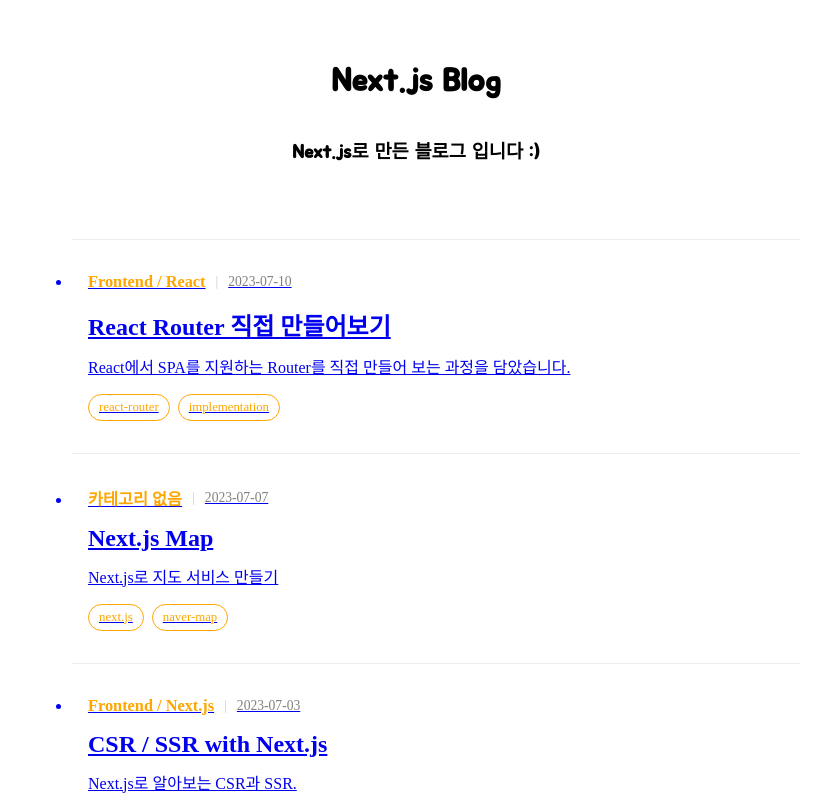
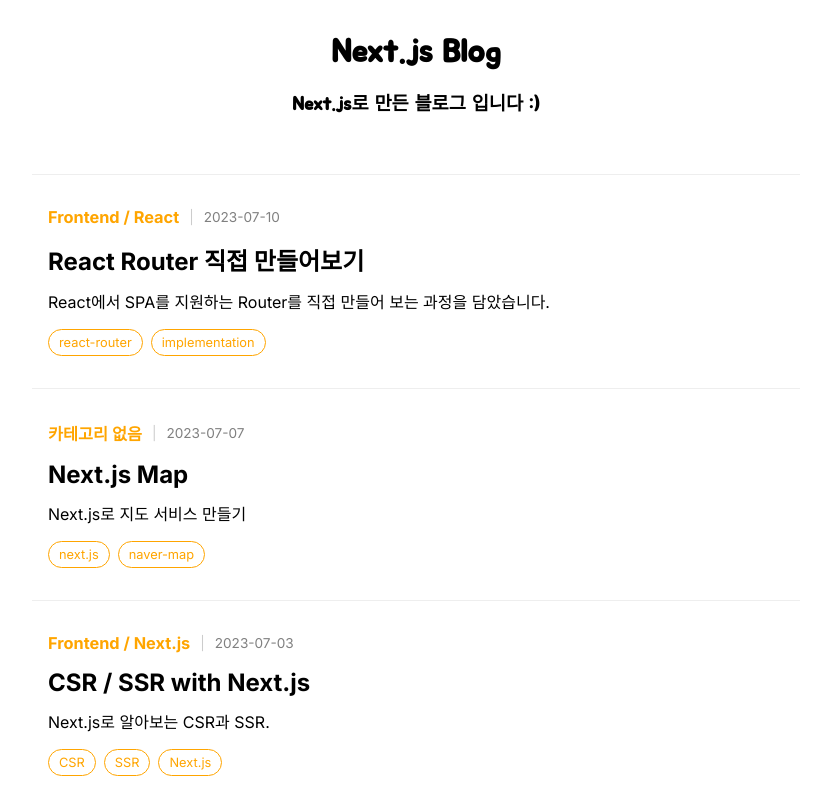
Before and after one commit to foreknowledge/nextjs-markdown-blog, a Next.js app: page / in a window 1280 px wide. Shown: the top 800 px of the page, without its empty margins (224-1055 px from the left). Built offline with nearby package versions, Linux system fonts and the light colour scheme.

Commit message:
feat: Migrate home page to App router

```diff
--- /dev/null
+++ b/src/app/layout.tsx
@@ -0,0 +1,21 @@
+import '@/styles/globals.css';
+import { Inter } from 'next/font/google';
+
+const inter = Inter({ subsets: ['latin'] });
+
+export const metadata = {
+  title: 'Next.js',
+  description: 'Generated by Next.js',
+};
+
+export default function RootLayout({
+  children,
+}: {
+  children: React.ReactNode;
+}) {
+  return (
+    <html lang="en">
+      <body className={inter.className}>{children}</body>
+    </html>
+  );
+}
--- /dev/null
+++ b/src/app/page.tsx
@@ -0,0 +1,37 @@
+import PostItem from '@/components/post-item/PostItem';
+import { getAllSortedPostsData } from '@/lib/posts';
+import styles from '@/styles/home.module.css';
+import { Jua } from 'next/font/google';
+import Link from 'next/link';
+
+const jua = Jua({ subsets: ['latin'], weight: ['400'] });
+
+export const metadata = {
+  title: 'Next.js Blog',
+  description: 'Next.js로 만든 블로그 입니다 :)',
+  icons: {
+    icon: '/favicon.ico',
+  },
+};
+
+export default function Home() {
+  const allPostsData = getAllSortedPostsData();
+
+  return (
+    <main className={styles.container}>
+      <header className={`${styles.header} ${jua.className}`}>
+        <h1 className={styles.title}>{metadata.title}</h1>
+        <h3 className={styles.description}>{metadata.description}</h3>
+      </header>
+      <ul>
+        {allPostsData.map((post) => (
+          <Link key={post.id} href={`/${post.id}`}>
+            <li className={styles.postItem}>
+              <PostItem post={post} />
+            </li>
+          </Link>
+        ))}
+      </ul>
+    </main>
+  );
+}
--- a/src/pages/index.tsx
+++ /dev/null
@@ -1,57 +0,0 @@
-import PostItem from '@/components/post-item/PostItem';
-import { getAllSortedPostsData } from '@/lib/posts';
-import styles from '@/styles/home.module.css';
-import { PostMeta } from '@/types/post';
-import { GetStaticProps } from 'next';
-import { Jua } from 'next/font/google';
-import Head from 'next/head';
-import Link from 'next/link';
-
-const jua = Jua({ subsets: ['latin'], weight: ['400'] });
-
-const metadata = {
-  title: 'Next.js Blog',
-  description: 'Next.js로 만든 블로그 입니다 :)',
-};
-
-interface Props {
-  allPostsData: PostMeta[];
-}
-
-export default function Home({ allPostsData }: Props) {
-  return (
-    <>
-      <Head>
-        <title>{metadata.title}</title>
-        <meta name="description" content={metadata.description} />
-        <meta name="viewport" content="width=device-width, initial-scale=1" />
-        <link rel="icon" href="/favicon.ico" />
-      </Head>
-      <main className={styles.container}>
-        <header className={`${styles.header} ${jua.className}`}>
-          <h1 className={styles.title}>{metadata.title}</h1>
-          <h3 className={styles.description}>{metadata.description}</h3>
-        </header>
-        <ul>
-          {allPostsData.map((post) => (
-            <Link key={post.id} href={`/${post.id}`}>
-              <li className={styles.postItem}>
-                <PostItem post={post} />
-              </li>
-            </Link>
-          ))}
-        </ul>
-      </main>
-    </>
-  );
-}
-
-export const getStaticProps: GetStaticProps = () => {
-  const allPostsData = getAllSortedPostsData();
-
-  return {
-    props: {
-      allPostsData,
-    },
-  };
-};
```
